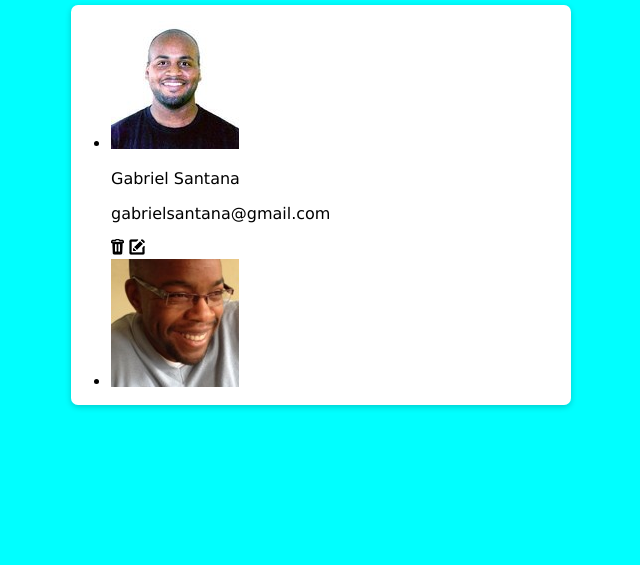
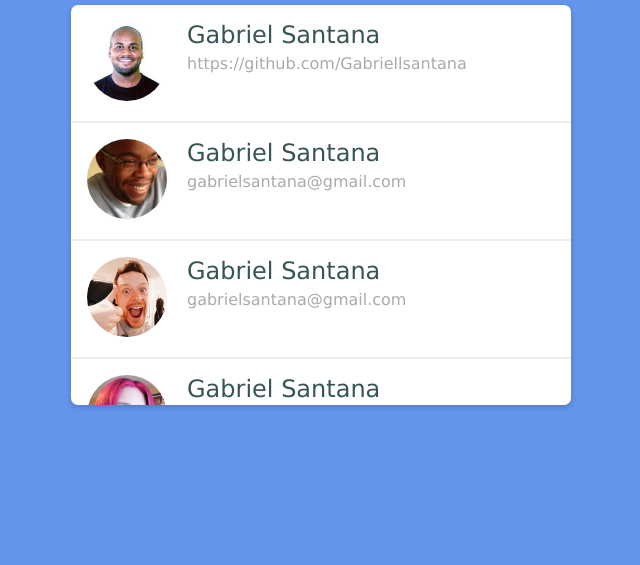
Before and after one commit to Gabriellsantana/WebFundamentals, a plain HTML site: page html-css-js/projeto_contatos/index.html in a window 1280 px wide. Shown: the part 235-800 px from the top of the page, without its empty margins (319-959 px from the left). Drawn offline with Linux system fonts and the light colour scheme.

Commit message:
projeto contatos finalizado

```diff
--- a/html-css-js/projeto_contatos/estilo.css
+++ b/html-css-js/projeto_contatos/estilo.css
@@ -3,7 +3,7 @@ html, body{
 }
 
 body {
-    background-color: aqua;
+    background-color:cornflowerblue;
     margin: 0;
     padding: 0;
     font-family: 'Lucida Sans', 'Lucida Sans Regular', 'Lucida Grande', 'Lucida Sans Unicode', Geneva, Verdana, sans-serif;
@@ -27,3 +27,46 @@ body {
     border-radius: 7px;
     box-shadow: 0 2px 6px rgb(0,0,0, .2);
 }
+.list{
+    list-style-type: none;
+    padding: 0;
+    margin: 0%;
+}
+.list-item{
+     display: flex;
+     border-bottom: 2px solid #eee;
+     padding: 16px;
+}
+.listt-item-image img{
+    border-radius: 50%;
+    width: 80px;
+    height: 80px;
+}
+.list-contatos{
+    padding: 0 20px;
+    flex-grow: 1; /*a div oculpa todo espaço que sobra */
+}
+.list-nome{
+    font-size: 24px;
+    color: #385555;
+    margin: 0;
+}
+.list-email{
+    margin: 5px 0 0 ;
+    color: #aaa;
+}
+
+.list-item:hover{
+    background-color: #e8e8e8;
+}
+.item-botoes{
+    display: flex;
+    align-items: center;
+    gap: 13px; /*afastando os elementos do outro*/
+    opacity: 0; /*transparencia */
+}
+.list-item:hover .item-botoes{ /*quando eu paso mause na minha div list-item ai eu solicito que o evento hover aconteca para minha class item-botoes por isso ela vem depois do hover */
+    opacity: 0.3;
+
+
+}
--- a/html-css-js/projeto_contatos/index.html
+++ b/html-css-js/projeto_contatos/index.html
@@ -20,7 +20,7 @@
                 </div>
                 <div class="list-contatos">
                     <p class="list-nome">Gabriel Santana</p>
-                    <p class="list-email">gabrielsantana@gmail.com</p>
+                    <p class="list-email">https://github.com/Gabriellsantana</p>
                 </div>
                 <div class="item-botoes">
                     <a href="#"><img src="imagens/delete.png" alt=""></a>
```
